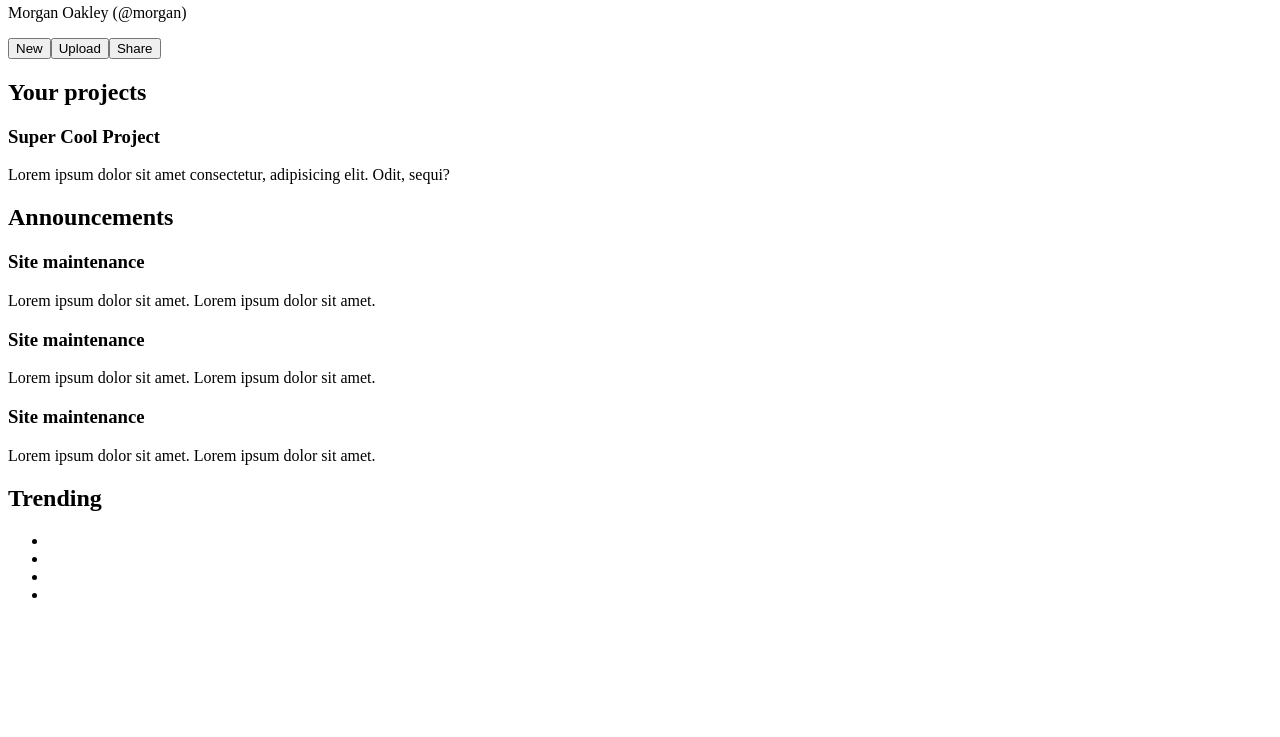
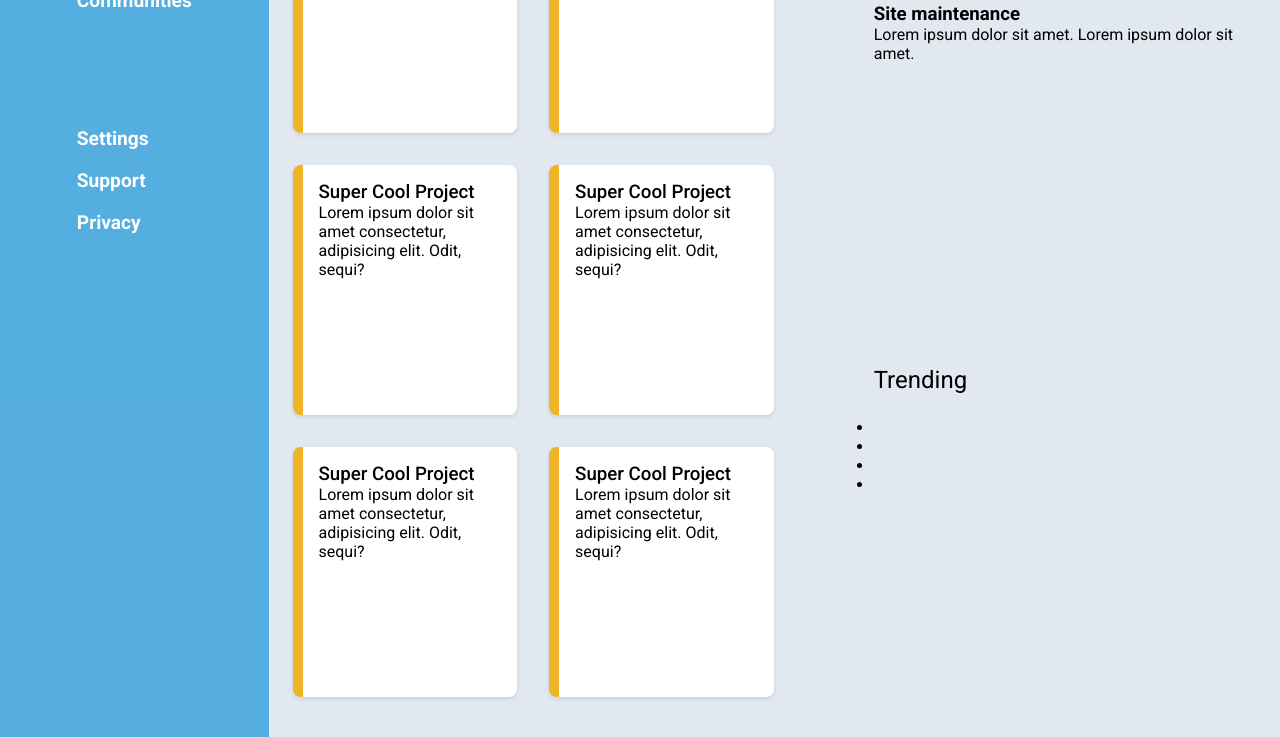
Before and after one commit to boredmangetspaid/admin-dashboard, a plain HTML site: page index.html in a window 1280 px wide. Shown: the part 362-1099 px from the top of the page. Before the commit the page ends 982 px from the top, so only its background shows below. Drawn offline with Linux system fonts and the light colour scheme.

Commit message:
added basic positioning and styles

```diff
--- a/index.html
+++ b/index.html
@@ -33,7 +33,7 @@
             </ul>
         </div>
     </nav>
-    <section class="profile">
+    <header class="profile">
         <input type="text">
         <div class="avatar">
             <p>Morgan Oakley</p>
@@ -43,17 +43,57 @@
             <p class="user-big">Morgan Oakley (@morgan)</p>
         </div>
         <button>New</button><button>Upload</button><button>Share</button>
-    </section>
+    </header>
+    <div class="content">
+
         <section class="projects">
             <h2>Your projects</h2>
+            <div class="cards">
                 <div class="card">
                     <h3 class="project-title">Super Cool Project</h3>
-            <p class="card-description">Lorem ipsum dolor sit amet consectetur, adipisicing elit. Odit, sequi?</p>
+                    <p class="card-description">Lorem ipsum dolor sit amet consectetur, adipisicing elit. Odit, sequi?
+                    </p>
                     <div class="media">
                     </div>
                 </div>
+                <div class="card">
+                    <h3 class="project-title">Super Cool Project</h3>
+                    <p class="card-description">Lorem ipsum dolor sit amet consectetur, adipisicing elit. Odit, sequi?
+                    </p>
+                    <div class="media">
+                    </div>
+                </div>
+                <div class="card">
+                    <h3 class="project-title">Super Cool Project</h3>
+                    <p class="card-description">Lorem ipsum dolor sit amet consectetur, adipisicing elit. Odit, sequi?
+                    </p>
+                    <div class="media">
+                    </div>
+                </div>
+                <div class="card">
+                    <h3 class="project-title">Super Cool Project</h3>
+                    <p class="card-description">Lorem ipsum dolor sit amet consectetur, adipisicing elit. Odit, sequi?
+                    </p>
+                    <div class="media">
+                    </div>
+                </div>
+                <div class="card">
+                    <h3 class="project-title">Super Cool Project</h3>
+                    <p class="card-description">Lorem ipsum dolor sit amet consectetur, adipisicing elit. Odit, sequi?
+                    </p>
+                    <div class="media">
+                    </div>
+                </div>
+                <div class="card">
+                    <h3 class="project-title">Super Cool Project</h3>
+                    <p class="card-description">Lorem ipsum dolor sit amet consectetur, adipisicing elit. Odit, sequi?
+                    </p>
+                    <div class="media">
+                    </div>
+                </div>
+            </div>
         </section>
-    <section class="Announcements">
+        <section class="announcements">
             <h2>Announcements</h2>
             <div class="announcement-widget">
                 <h3>Site maintenance</h3>
@@ -68,7 +108,7 @@
                 <p>Lorem ipsum dolor sit amet. Lorem ipsum dolor sit amet.</p>
             </div>
         </section>
-    <section class="Trending">
+        <section class="trending">
             <h2>Trending</h2>
             <ul>
                 <li></li>
@@ -77,6 +117,7 @@
                 <li></li>
             </ul>
         </section>
+    </div>
 </body>
 
 </html>
--- a/styles.css
+++ b/styles.css
@@ -2,11 +2,113 @@
 
   html {
     box-sizing: border-box;
+    font-family: Roboto;
   }
-*, *::before, *::after {
-  box-sizing: inherit;
+
+  *,
+  *::before,
+  *::after {
+    box-sizing: border-box;
+    padding: 0;
+    margin: 0;
+  }
+
+  h2{
+    font-weight:400;
+    margin-bottom:1em;
+  }
+
+  body {
+    display: grid;
+    height: 100vh;
+    grid-template-areas:
+      "nav header header header"
+      "nav main main main";
+
+  }
+
+  header {
+    grid-area: header;
+  }
+
+  button {
+    background: rgb(25, 146, 212);
+    padding:0.8em;
+    padding-left:2em;
+    padding-right:2em;
+    margin:1em;
+    font-size:1em;
+    font-weight:bold;
+    color:white;
+    border-radius: 30px;
+    border:none;
+    cursor:pointer;
+  }
+
+  nav {
+    grid-area: nav;
+    background-color: rgba(25, 146, 212, 0.742);
+    color:white;
+    padding:1em;
+    font-size:1.2em;
+
+
   }
 
   nav ul {
-    list-style:none;
+    list-style: none;
+    padding:2em;
   }
+  nav li {
+    margin:1em;
+    font-weight:bold;
+  }
+
+  .content {
+    grid-area: main;
+    display: grid;
+    background-color:rgb(226,232,240);
+    grid-template-areas:
+      "projects announcement"
+      "projects trending";
+    gap: 20px;
+  }
+  .project-title{
+    font-weight:450;
+  }
+
+  .projects {
+    margin:2.5em;
+    grid-area: projects;
+    margin-left:1.5em;
+  }
+
+  .cards {
+    display: grid;
+    grid-template-columns: repeat(2, 1fr);
+    gap: 2em;
+    margin-top:1em;
+  }
+
+  .card {
+
+    border-left: 3px;
+    background: white;
+    border-radius: 8px;
+    padding: 1rem;
+    box-shadow: 0 2px 4px rgba(0, 0, 0, 0.1);
+    height: 250px;
+    border-left: 10px solid rgba(240, 180, 41);
+
+  }
+
+  .announcements {
+    margin:2.5em;
+    grid-area: announcement;
+
+  }
+
+  .trending {
+    margin:2.5em;
+    grid-area: trending;
+  }
```
Lines whose indentation alone changed are shown as unchanged.
